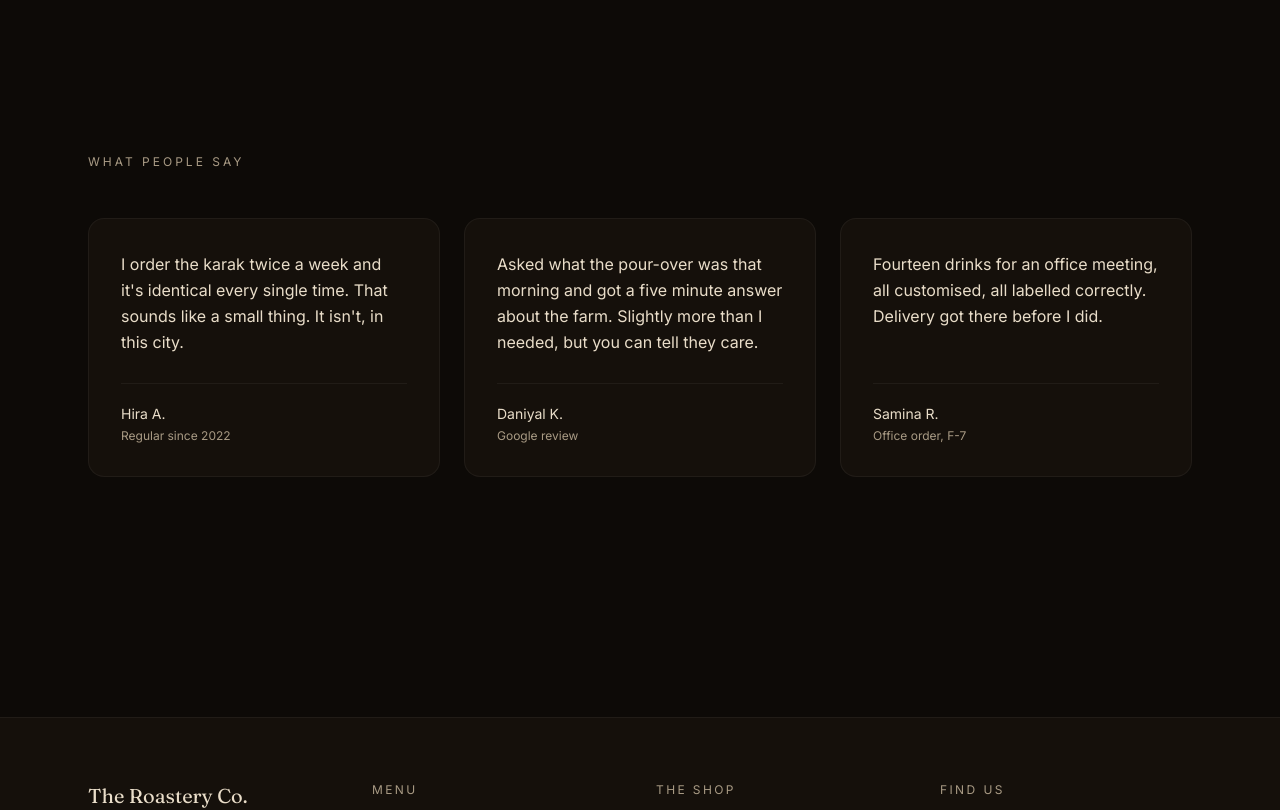
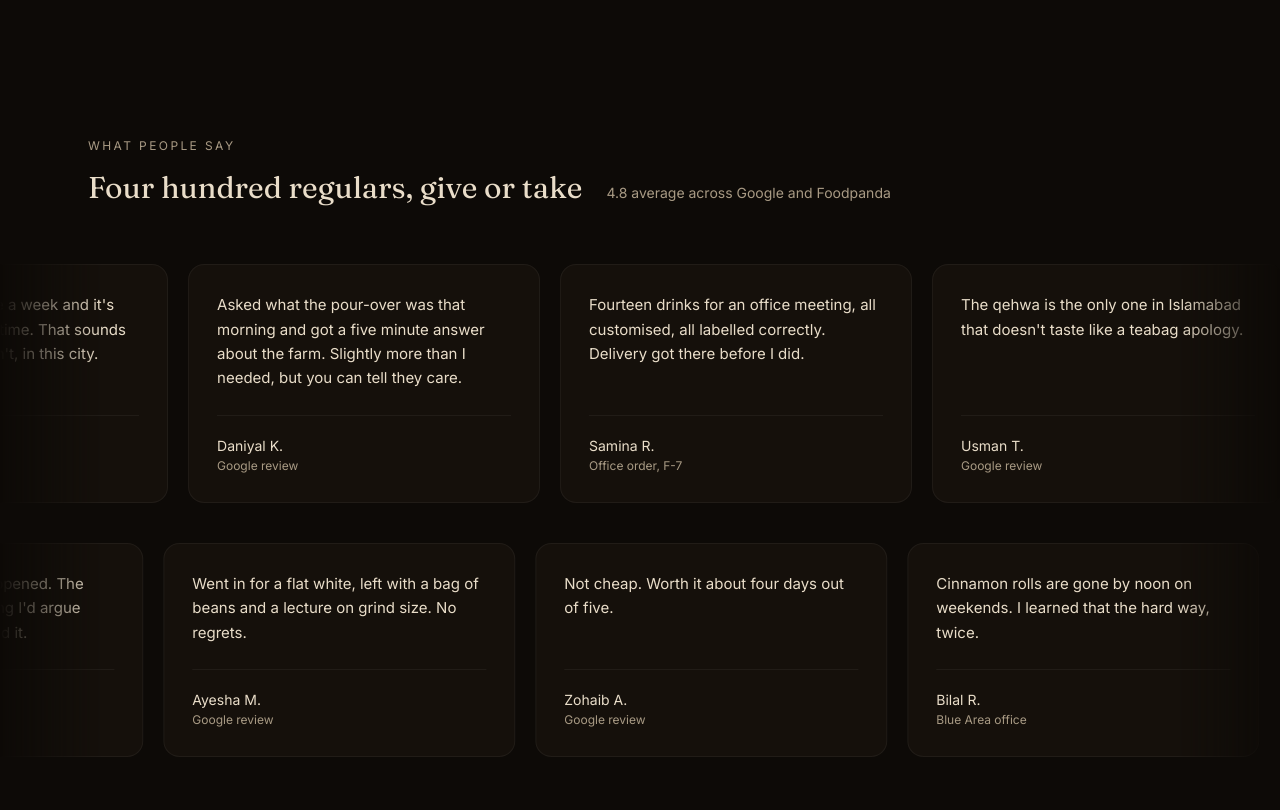
Before and after one commit to omer1216/roastery-co, a Next.js app: page / in a window 1280 px wide. Shown: the part 2220-3030 px from the top of the page. Built offline with nearby package versions, Linux system fonts and the light colour scheme; no server answers; the database is empty.

Commit message:
Testimonials marquee with ten reviews

```diff
--- a/src/app/globals.css
+++ b/src/app/globals.css
@@ -134,3 +134,32 @@ textarea:-webkit-autofill {
 ::-webkit-scrollbar-thumb:hover {
   background-color: var(--color-roastery-accent);
 }
+
+@keyframes marquee-left {
+  from { transform: translateX(0); }
+  to { transform: translateX(-50%); }
+}
+
+@keyframes marquee-right {
+  from { transform: translateX(-50%); }
+  to { transform: translateX(0); }
+}
+
+.marquee-track {
+  animation: marquee-left 60s linear infinite;
+}
+
+.marquee-track-reverse {
+  animation: marquee-right 72s linear infinite;
+}
+
+.marquee-paused {
+  animation-play-state: paused;
+}
+
+@media (prefers-reduced-motion: reduce) {
+  .marquee-track,
+  .marquee-track-reverse {
+    animation: none;
+  }
+}
--- a/src/components/home/Testimonials.jsx
+++ b/src/components/home/Testimonials.jsx
@@ -1,49 +1,132 @@
-const TESTIMONIALS = [
+"use client";
+
+import { useState } from "react";
+
+const REVIEWS = [
   {
-    id: "hira-a",
-    quote:
-      "I order the karak twice a week and it's identical every single time. That sounds like a small thing. It isn't, in this city.",
-    author: "Hira A.",
-    context: "Regular since 2022",
+    text: "I order the karak twice a week and it's identical every single time. That sounds like a small thing. It isn't, in this city.",
+    name: "Hira A.",
+    meta: "Regular since 2022",
   },
   {
-    id: "daniyal-k",
-    quote:
-      "Asked what the pour-over was that morning and got a five minute answer about the farm. Slightly more than I needed, but you can tell they care.",
-    author: "Daniyal K.",
-    context: "Google review",
+    text: "Asked what the pour-over was that morning and got a five minute answer about the farm. Slightly more than I needed, but you can tell they care.",
+    name: "Daniyal K.",
+    meta: "Google review",
   },
   {
-    id: "samina-r",
-    quote:
-      "Fourteen drinks for an office meeting, all customised, all labelled correctly. Delivery got there before I did.",
-    author: "Samina R.",
-    context: "Office order, F-7",
+    text: "Fourteen drinks for an office meeting, all customised, all labelled correctly. Delivery got there before I did.",
+    name: "Samina R.",
+    meta: "Office order, F-7",
+  },
+  {
+    text: "The qehwa is the only one in Islamabad that doesn't taste like a teabag apology.",
+    name: "Usman T.",
+    meta: "Google review",
+  },
+  {
+    text: "Kashmiri chai here is properly pink, not food colouring pink. My mother approved, which genuinely never happens.",
+    name: "Fatima S.",
+    meta: "Weekend regular",
+  },
+  {
+    text: "Went in for a flat white, left with a bag of beans and a lecture on grind size. No regrets.",
+    name: "Ayesha M.",
+    meta: "Google review",
+  },
+  {
+    text: "Not cheap. Worth it about four days out of five.",
+    name: "Zohaib A.",
+    meta: "Google review",
+  },
+  {
+    text: "Cinnamon rolls are gone by noon on weekends. I learned that the hard way, twice.",
+    name: "Bilal R.",
+    meta: "Blue Area office",
+  },
+  {
+    text: "Wifi actually works and nobody rushes you out. Most of my thesis happened in the corner seat.",
+    name: "Hassan I.",
+    meta: "Regular since 2023",
+  },
+  {
+    text: "Been coming since they opened. The doodh patti is the one thing I'd argue about if they ever changed it.",
+    name: "Nida H.",
+    meta: "Regular since 2021",
   },
 ];
 
+const ROW_ONE = REVIEWS.slice(0, 5);
+const ROW_TWO = REVIEWS.slice(5);
+
+function Card({ review }) {
+  return (
+    <figure className="flex w-[19rem] shrink-0 flex-col justify-between rounded-2xl border border-white/5 bg-roastery-panel p-7 sm:w-[22rem]">
+      <blockquote className="font-body text-[0.9375rem] leading-relaxed text-roastery-text">
+        {review.text}
+      </blockquote>
+
+      <figcaption className="mt-6 border-t border-white/5 pt-5">
+        <p className="font-body text-sm text-roastery-text">{review.name}</p>
+        <p className="mt-0.5 font-body text-xs text-roastery-muted">
+          {review.meta}
+        </p>
+      </figcaption>
+    </figure>
+  );
+}
+
+function Row({ reviews, reverse, paused }) {
+  return (
+    <div
+      className="flex gap-5 py-2.5 w-max"
+      style={{ animationPlayState: paused ? "paused" : "running" }}
+    >
+      <div
+        className={`flex gap-5 ${
+          reverse ? "marquee-track-reverse" : "marquee-track"
+        } ${paused ? "marquee-paused" : ""}`}
+      >
+        {[...reviews, ...reviews].map((review, index) => (
+          <Card key={`${review.name}-${index}`} review={review} />
+        ))}
+      </div>
+    </div>
+  );
+}
+
 export default function Testimonials() {
+  const [paused, setPaused] = useState(false);
+
   return (
-    <section className="mx-auto max-w-6xl px-6 py-28">
-      <p className="text-xs uppercase tracking-[0.25em] text-roastery-muted">
-        What people say
-      </p>
+    <section className="overflow-hidden py-24">
+      <div className="mx-auto max-w-6xl px-6">
+        <p className="font-body text-xs uppercase tracking-[0.2em] text-roastery-muted">
+          What people say
+        </p>
 
-      <div className="mt-12 grid gap-6 md:grid-cols-3">
-        {TESTIMONIALS.map((item) => (
-          <figure
-            key={item.id}
-            className="flex flex-col rounded-2xl border border-white/5 bg-roastery-panel p-8 transition duration-300 hover:-translate-y-1 hover:border-roastery-accent/30 hover:shadow-lg hover:shadow-black/50"
-          >
-            <blockquote className="flex-1 text-base leading-relaxed text-roastery-text">
-              {item.quote}
-            </blockquote>
-            <figcaption className="mt-7 border-t border-white/5 pt-5">
-              <p className="text-sm text-roastery-text">{item.author}</p>
-              <p className="mt-1 text-xs text-roastery-muted">{item.context}</p>
-            </figcaption>
-          </figure>
-        ))}
+        <div className="mt-4 flex flex-wrap items-baseline gap-x-6 gap-y-2">
+          <h2 className="font-heading text-3xl text-roastery-text">
+            Four hundred regulars, give or take
+          </h2>
+          <p className="font-body text-sm text-roastery-muted">
+            4.8 average across Google and Foodpanda
+          </p>
+        </div>
+      </div>
+
+      <div
+        className="relative mt-12 space-y-5"
+        onMouseEnter={() => setPaused(true)}
+        onMouseLeave={() => setPaused(false)}
+        style={{
+          maskImage:
+            "linear-gradient(to right, transparent, black 8%, black 92%, transparent)",
+          WebkitMaskImage:
+            "linear-gradient(to right, transparent, black 8%, black 92%, transparent)",
+        }}
+      >
+        <Row reviews={ROW_ONE} paused={paused} />
+        <Row reviews={ROW_TWO} paused={paused} reverse />
       </div>
     </section>
   );
```
